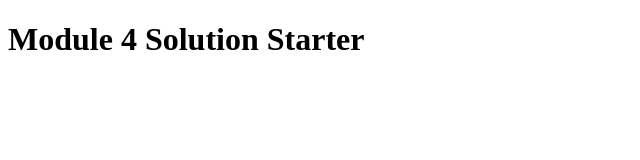
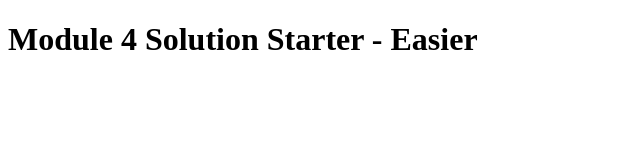
Before and after one commit to code-with-akc/module4-solution, a plain HTML site: page easier/index.html in a window 1280 px wide. Shown: the whole page, without its empty margins (0-640 px from the left). Drawn offline with Linux system fonts and the light colour scheme.

Commit message:
Update index.html

```diff
--- a/easier/index.html
+++ b/easier/index.html
@@ -8,6 +8,6 @@
   <script src="script.js"></script>
 </head>
 <body>
-  <h1>Module 4 Solution Starter</h1>
+  <h1>Module 4 Solution Starter - Easier</h1>
 </body>
 </html>
```
